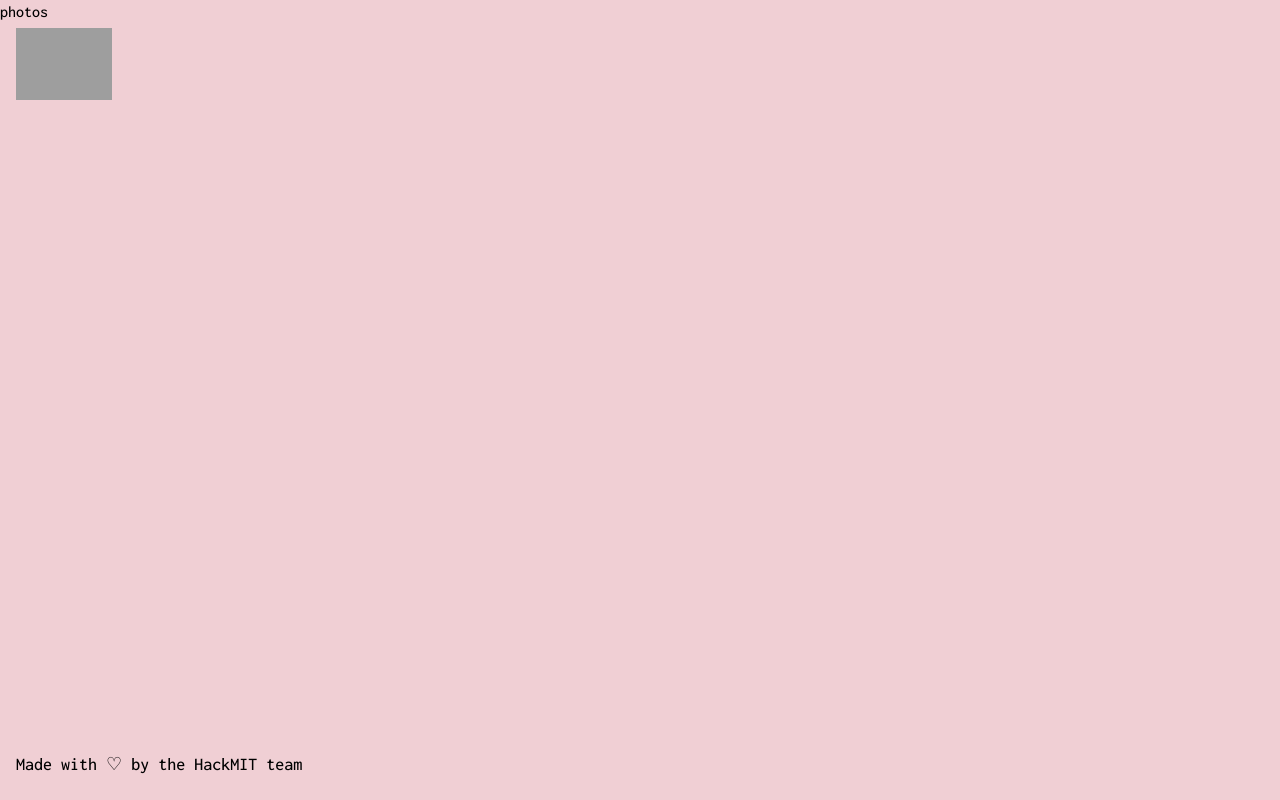
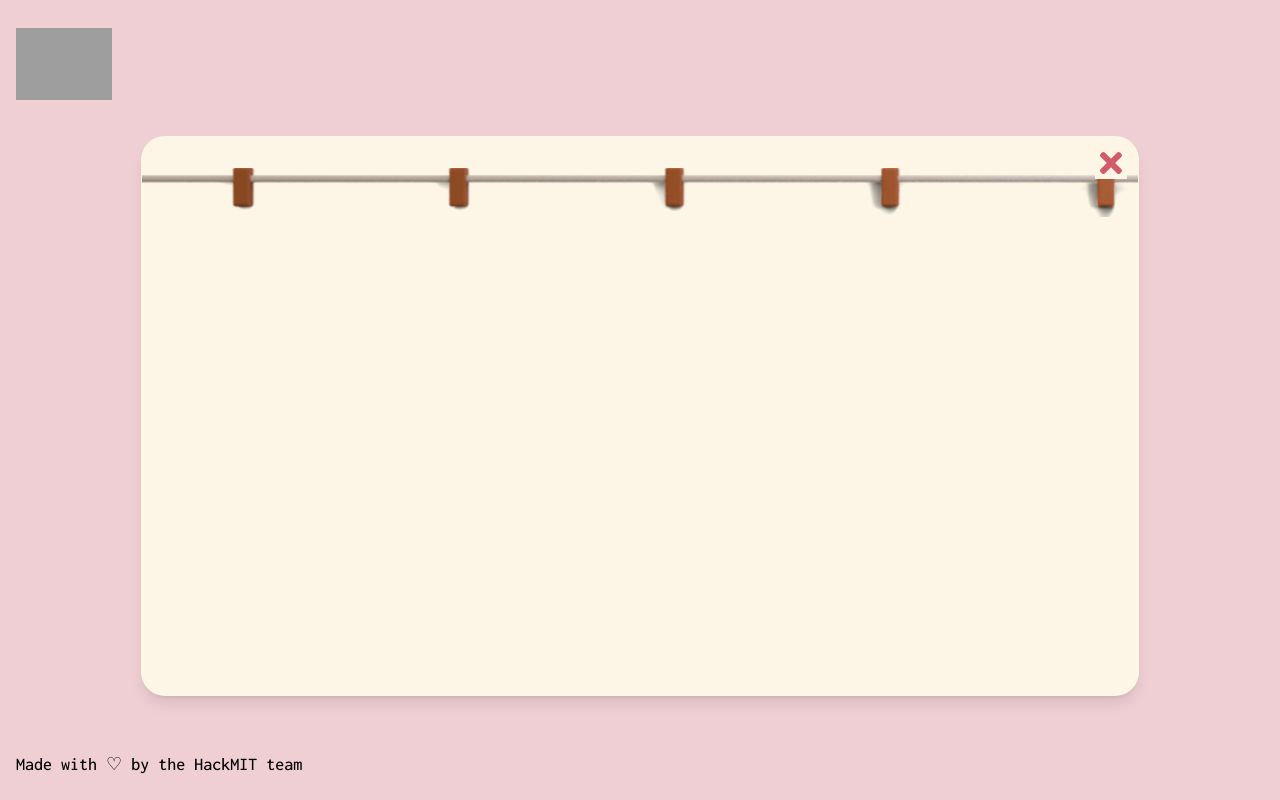
Before and after one commit to techx/blueprint-splash-2025, a React (Vite) app: page /photos in a window 1280 px wide. Built offline with nearby package versions, Linux system fonts and the light colour scheme; grey boxes are pictures that could not be loaded; some icons are missing; a web font is replaced by a local one.

Commit message:
started work on photo section

```diff
--- /dev/null
+++ b/src/components/sections/Photos.css
@@ -0,0 +1,3 @@
+.photos {
+    width: 200vw;
+}
--- a/src/components/sections/Photos.tsx
+++ b/src/components/sections/Photos.tsx
@@ -1,7 +1,18 @@
+import Modal from "../Modal";
+import "./Photos.css";
+
 const Photos = () => {
   return (
     <div>
-      photos
+      <Modal className="w-[85%]">
+        <div className="overflow-x-auto">
+          <img
+            className="w-[300%] h-auto"
+            src="/images/Photos/photo string.svg"
+          />
+        </div>
+      </Modal>
+
     </div>
   );
 };
```
Also changed, not shown: public/images/Photos/photo string.svg (added).
